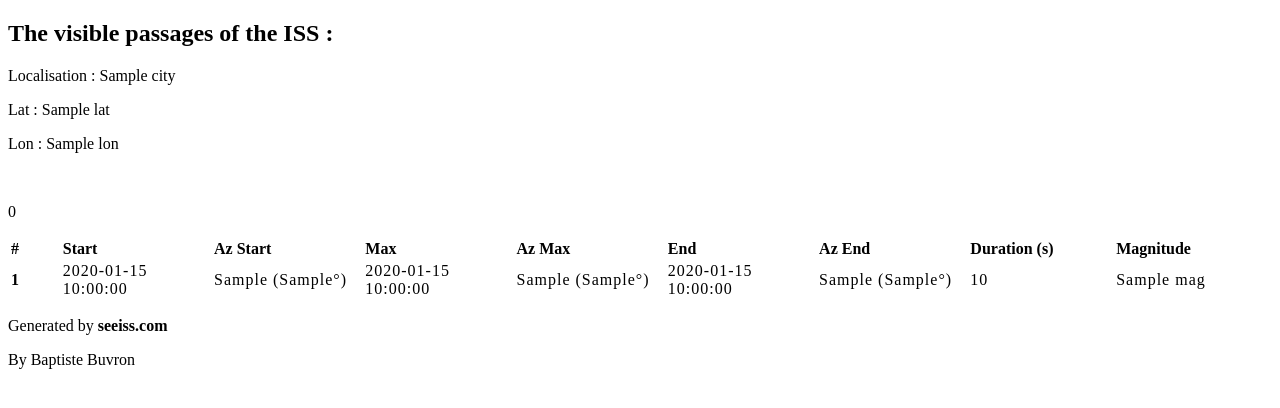
After one commit to BaptisteBuvron/SeeISS, a Symfony app: template templates/home/pdf.html.twig in a window 1280 px wide. The commit adds this page. Shown: the top 408 px of the page. Run offline with Twig, Linux system fonts and the light colour scheme; the template is opened without the code that fills it: most values are stand-ins (such as "Sample title", 1, 10 or a date in 2020); some libraries are stand-ins or nearby versions.

Commit message:
Refactoring code Add somes translation add pdf page add date format in english and french

```diff
--- a/composer.json
+++ b/composer.json
@@ -4,7 +4,7 @@
     "minimum-stability": "dev",
     "prefer-stable": true,
     "require": {
-        "php": ">=7.4",
+        "php": ">=8.0",
         "ext-ctype": "*",
         "ext-iconv": "*",
         "composer/package-versions-deprecated": "1.11.99.1",
@@ -12,6 +12,7 @@
         "doctrine/doctrine-bundle": "^2.3",
         "doctrine/doctrine-migrations-bundle": "^3.1",
         "doctrine/orm": "^2.8",
+        "mpdf/mpdf": "^8.0",
         "phpdocumentor/reflection-docblock": "^5.2",
         "sensio/framework-extra-bundle": "^5.1",
         "symfony/asset": "5.2.*",
--- a/src/Service/IpInformation.php
+++ b/src/Service/IpInformation.php
@@ -8,6 +8,11 @@ use Symfony\Component\DependencyInjection\ParameterBag\ContainerBagInterface;
 use Symfony\Component\HttpFoundation\RequestStack;
 use Symfony\Contracts\HttpClient\HttpClientInterface;
 
+/**
+ * Class IpInformation
+ * GET information from the IP of the User
+ * @package App\Service
+ */
 class IpInformation
 {
 
--- a/templates/base.html.twig
+++ b/templates/base.html.twig
@@ -11,7 +11,7 @@
     <meta http-equiv="Content-Type" content="text/html; charset=utf-8">
     <meta name="language" content="English">
     <meta name="author" content="Baptiste BUVRON">
-    <link rel="shortcut icon" href="images/international-space-station-icon.ico">
+    <link rel="shortcut icon" href="/images/international-space-station-icon.ico">
     <title>{% block title %}SeeISS{% endblock %}</title>
 
     {% block javascriptsHead %}
--- /dev/null
+++ b/templates/home/pdf.html.twig
@@ -0,0 +1,102 @@
+<!doctype html>
+<html lang="fr">
+<head>
+    <meta charset="UTF-8">
+    <meta name="viewport"
+          content="width=device-width, user-scalable=no, initial-scale=1.0, maximum-scale=1.0, minimum-scale=1.0">
+    <meta http-equiv="X-UA-Compatible" content="ie=edge">
+    <title>SeeIss {{ info.city }}</title>
+    <style>
+        table{
+            width: 100%;
+        }
+
+        th {
+            text-align: left;
+        }
+
+        td {
+            letter-spacing: 1px;
+        }
+
+        tbody td {
+            text-align: left;
+        }
+
+        thead th:nth-child(1) {
+            width: 4%;
+        }
+
+        thead th:nth-child(2) {
+            width: 12%;
+        }
+
+        thead th:nth-child(3) {
+            width: 12%;
+        }
+
+        thead th:nth-child(4) {
+            width: 12%;
+        }
+        thead th:nth-child(5) {
+            width: 12%;
+        }
+        thead th:nth-child(6) {
+            width: 12%;
+        }
+        thead th:nth-child(7) {
+            width: 12%;
+        }
+
+
+    </style>
+</head>
+<body>
+<h2>{% trans %}passesText{% endtrans %} : </h2>
+{% if info.lat and info.lon %}
+    <p> Localisation : {{ info.city }}</p>
+    <p>Lat : {{ info.lat }}</p>
+    <p>Lon : {{ info.lon }}</p>
+    <br>
+{% endif %}
+<section>
+    {% for key, passe in passes %}
+        <p>{{ key }}</p>
+        <table class="table">
+            <thead>
+            <tr>
+                <th scope="col">#</th>
+                <th scope="col">{% trans %}start{% endtrans %}</th>
+                <th scope="col">Az {% trans %}start{% endtrans %}</th>
+                <th scope="col">Max</th>
+                <th scope="col">Az Max</th>
+                <th scope="col">{% trans %}end{% endtrans %}</th>
+                <th scope="col">Az {% trans %}end{% endtrans %}</th>
+                <th scope="col">{% trans %}duration{% endtrans %} (s)</th>
+                <th scope="col">Magnitude</th>
+            </tr>
+            </thead>
+            <tbody>
+            {% for value in passe %}
+                <tr>
+                    <th scope="row">{{ loop.index }}</th>
+                    <td>{{ value.dateStart }}</td>
+                    <td>{{ value.azStart }} ({{ value.azStartDegres }}°)</td>
+                    <td>{{ value.dateMax }}</td>
+                    <td>{{ value.azMax }} ({{ value.azMaxDegres }}°)</td>
+                    <td>{{ value.dateEnd }}</td>
+                    <td>{{ value.azEnd }} ({{ value.azEndDegres }}°)</td>
+                    <td>{{ value.duration }}</td>
+                    <td>{{ value.mag }}</td>
+                </tr>
+            {% endfor %}
+            </tbody>
+        </table>
+    {% endfor %}
+</section>
+<p>Generated by <strong>seeiss.com</strong></p>
+<p>By Baptiste Buvron</p>
+
+
+</body>
+</html>
--- a/templates/partials/footer.html.twig
+++ b/templates/partials/footer.html.twig
@@ -2,13 +2,13 @@
     <div class="container">
 
         <a href="https://twitter.com/seeissfrance" class="icon fab fa-twitter"><span class="label"> Twitter</span></a>
-        <a href="mailto:seetheissfromfrance@gmail.com" class="icon fas fa-envelope"><span
+        <a href="mailto:seetheissfromfrance@gmail.com" class="icon fas fa-envelope ms-2"><span
                     class="label"> Email</span></a>
 
     </div>
     <div class="copyright">
-        &copy; SeeIss. All rights reserved. 2020- Developped by : <a href="https://github.com/BaptisteBuvron">Baptiste
-            BUVRON</a> Design <a href="https://templated.co">TEMPLATED</a>
+        &copy; SeeIss. All rights reserved. 2020- Developped by : <a href="https://twitter.com/baptiste_buvron">Baptiste
+            BUVRON</a>
         <a href="/privacy">Privacy-policy</a>
     </div>
 </footer>
--- a/templates/partials/header.html.twig
+++ b/templates/partials/header.html.twig
@@ -10,9 +10,6 @@
             <div class="collapse navbar-collapse" id="navbarSupportedContent">
                 {#Margin until the end#}
                 <ul class="navbar-nav mb-2 mb-lg-0 me-auto ms-2">
-                    <li class="nav-item">
-                        <a class="nav-link{% if route_name == "home" %} active {% endif %}" aria-current="page" href="{{ path('home') }}">Accueil</a>
-                    </li>
                     <li class="nav-item">
                         <a class="nav-link {% if route_name == "live" %} active {% endif %}" href="{{ path('live') }}">Live ISS</a>
                     </li>
--- a/translations/messages.en.yaml
+++ b/translations/messages.en.yaml
@@ -1,4 +1,21 @@
 by: by
+passesText: The visible passages of the ISS
+
+
+#tableInformation
+
+hour: Hours
+duration: Duration
+map:  Map
+send: Send
+start:  Start
+end: End
+goodVisibility: Good visibility
+mediumVisibility: Medium visibility
+noPasse: No passage of the ISS
+seeonmap: See on the map
+azimuth: Azimuth
+
 messageRealTime:  Live video from the International Space Station includes internal views when the crew is on-duty and Earth views at other times. The video is accompanied by audio of conversations between the crew and Mission Control. This video is only available when the space station is in contact with the ground.
 
 messageRealTime2: During "loss of signal" periods, viewers will see a blue screen. Since the station orbits the Earth once every 90 minutes, it experiences a sunrise or a sunset about every 45 minutes. When the station is in darkness, external camera video may appear black, but can sometimes provide spectacular views of lightning or city lights below.
```
Also changed, not shown: migrations/Version20210510105548.php (added, +31 -0 lines), src/Controller/HomeController.php (+44 -42 lines), src/Controller/WikiController.php (added, +54 -0 lines), src/Service/SattelliteCalculation.php (+26 -8 lines), templates/home/index.html.twig (+21 -20 lines), translations/messages.fr.yaml (+17 -0 lines), 2 other files.
